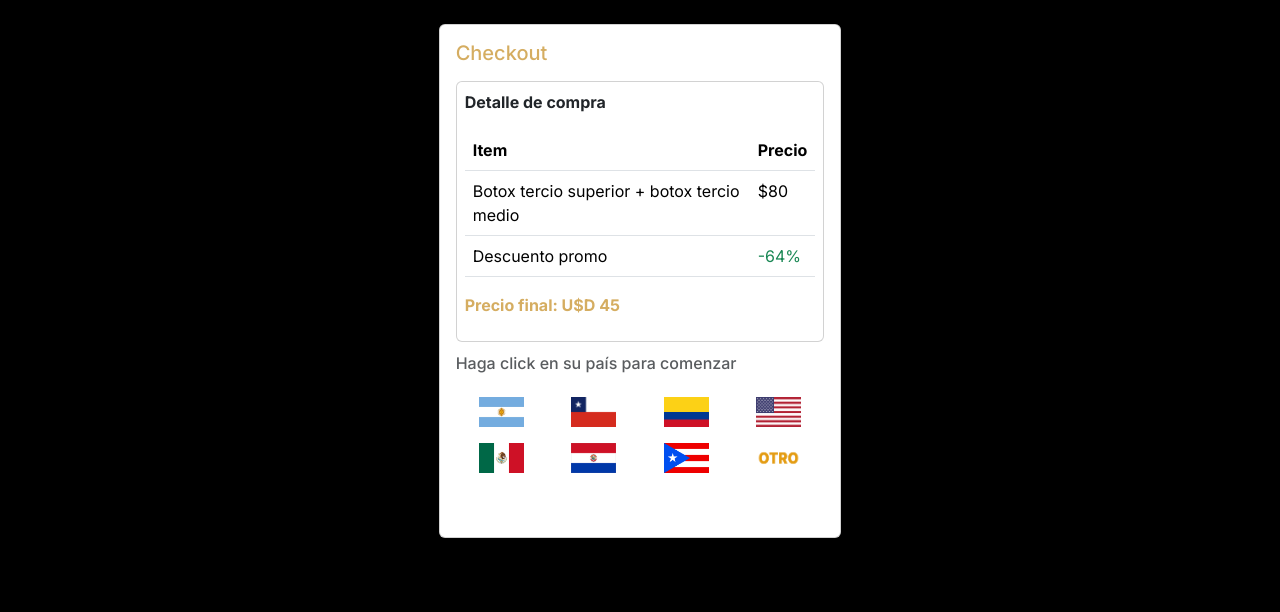
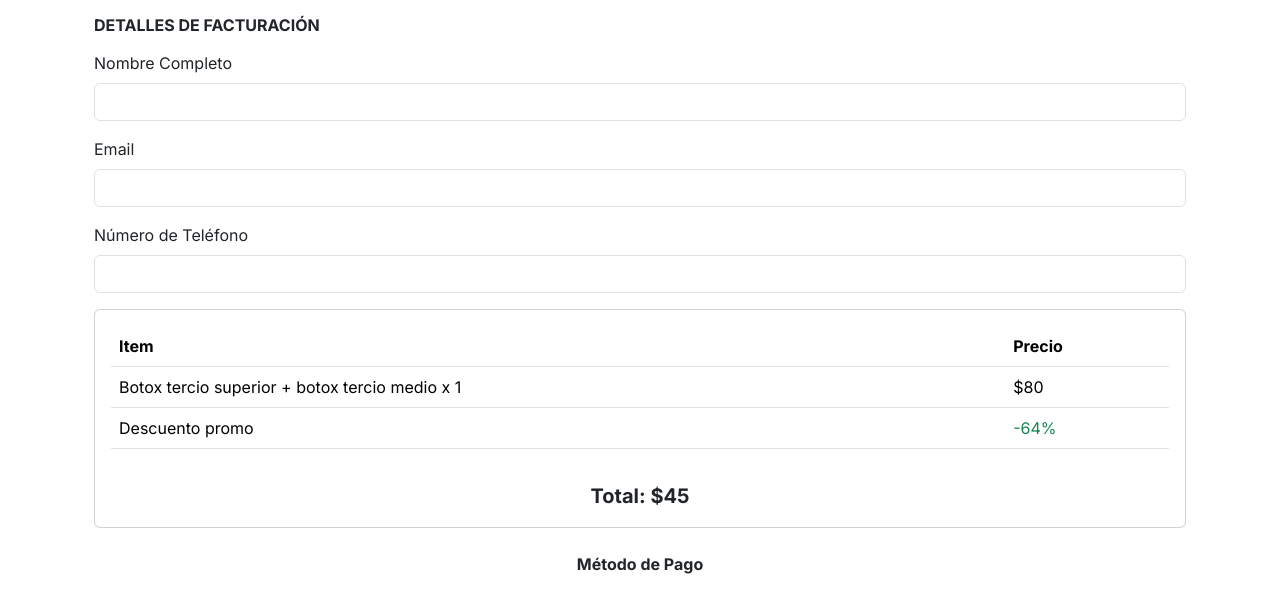
Before and after one commit to enzoaf99/jaim-inst, a Next.js app: page /shop in a window 1280 px wide. Shown: the top 612 px of the page. Built offline with nearby package versions, Linux system fonts and the light colour scheme.

Commit message:
paypal finished

```diff
--- a/package.json
+++ b/package.json
@@ -9,6 +9,7 @@
     "lint": "next lint"
   },
   "dependencies": {
+    "@emailjs/browser": "^3.12.1",
     "@paypal/checkout-server-sdk": "^1.0.3",
     "@paypal/react-paypal-js": "^8.1.3",
     "bootstrap": "^5.3.2",
--- a/src/app/shop/page.jsx
+++ b/src/app/shop/page.jsx
@@ -1,24 +1,108 @@
 "use client"
-import {useState} from 'react';
-import Image from 'next/image';
-import "../shop/style.css"
-import Paypal from "@/src/component/shop/Paypal";
+import {useEffect, useState} from 'react';
+import emailjs from '@emailjs/browser';
+import {PayPalScriptProvider, PayPalButtons} from '@paypal/react-paypal-js';
+
+const paypalclientid = process.env.NEXT_PUBLIC_PAYPAL_CLIENT_ID;
+const emailServiceId = process.env.NEXT_PUBLIC_EMAIL_SERVICE_ID;
+const emailTemplateId = process.env.NEXT_PUBLIC_EMAIL_TEMPLATE_ID;
+const emialPublicKey = process.env.NEXT_PUBLIC_EMAIL_PUBLIC_KEY;
 
 export default function Shop() {
-    const [selectedCountry, setSelectedCountry] = useState(null);
+    const [billingInfo, setBillingInfo] = useState({
+        fullName: "",
+        email: "",
+        phoneNumber: "",
+    });
 
-    const handleCountryClick = (country) => {
-        setSelectedCountry(country);
+    const [paymentApproved, setPaymentApproved] = useState(false);
+
+    const handleInputChange = (e) => {
+        const {name, value} = e.target;
+        setBillingInfo((prevInfo) => ({
+            ...prevInfo,
+            [name]: value,
+        }));
+        console.log(billingInfo)
     };
+
+    useEffect(() => {
+        if (paymentApproved) {
+            const templateParams = {
+                user_name: billingInfo.fullName,
+                user_email: billingInfo.email,
+                user_phone: billingInfo.phoneNumber,
+                message: `¡Hola ${billingInfo.fullName}!\n\nTu pago ha sido aprobado. Gracias por tu compra.`,
+            };
+
+            emailjs
+                .send(
+                    emailServiceId,
+                    emailTemplateId,
+                    templateParams,
+                    emialPublicKey
+                )
+                .then((response) => {
+                    console.log('Correo electrónico enviado con éxito:', response);
+                    // Redirige a la URL de WhatsApp después de completar todo el proceso
+                    window.location.href = 'https://api.whatsapp.com/send?phone=5491160573504&text=Hola,%20acabo%20de%20adquirir%20el%20curso%20de%20promo%20de%20BOTOX!';
+                })
+                .catch((error) => {
+                    console.error('Error al enviar el correo electrónico:', error);
+                });
+        }
+    }, [paymentApproved, billingInfo]);
 
     return (
         <>
-            <div className={'container col-12 col-md-6 col-lg-4 pt-4'}>
-                <div className="card">
-                    <div className="card-body">
-                        <h5 className="card-title text-jaim">Checkout</h5>
-                        <div className={"card p-2 mt-3"}>
-                            <p className={"fw-bolder"}>Detalle de compra</p>
+            <div className={'container pt-3 ps-4 pe-4'}>
+                <h4 className={"fw-bold text-uppercase fs-6"}>Detalles de facturación</h4>
+
+                {/* Campos adicionales */}
+                <div className={"mt-3"}>
+                    <label htmlFor="fullName" className="form-label">
+                        Nombre Completo
+                    </label>
+                    <input
+                        type="text"
+                        className="form-control"
+                        id="fullName"
+                        name="fullName"
+                        value={billingInfo.fullName}
+                        onChange={handleInputChange}
+                    />
+                </div>
+
+                <div className={"mt-3"}>
+                    <label htmlFor="email" className="form-label">
+                        Email
+                    </label>
+                    <input
+                        type="email"
+                        className="form-control"
+                        id="email"
+                        name="email"
+                        value={billingInfo.email}
+                        onChange={handleInputChange}
+                    />
+                </div>
+
+                <div className={"mt-3"}>
+                    <label htmlFor="phoneNumber" className="form-label">
+                        Número de Teléfono
+                    </label>
+                    <input
+                        type="tel"
+                        className="form-control"
+                        id="phoneNumber"
+                        name="phoneNumber"
+                        value={billingInfo.phoneNumber}
+                        onChange={handleInputChange}
+                    />
+                </div>
+
+                <div className={"card mt-3"}>
+                    <div className={"card-body"}>
                         <table className="table">
                             <thead>
                             <tr>
@@ -28,7 +112,7 @@ export default function Shop() {
                             </thead>
                             <tbody>
                             <tr>
-                                    <td>Botox tercio superior + botox tercio medio</td>
+                                <td>Botox tercio superior + botox tercio medio x 1</td>
                                 <td>$80</td>
                             </tr>
                             <tr>
@@ -37,109 +121,41 @@ export default function Shop() {
                             </tr>
                             </tbody>
                         </table>
-                            <p className={"text-jaim fw-bolder"}>Precio final: U$D 45</p>
                     </div>
-                        <h6 className="card-subtitle mb-2 text-body-secondary pt-3">
-                            Haga click en su país para comenzar
-                        </h6>
-                        <div className={'row justify-content-center'}>
-                            <div className={"col-12 pt-3"}>
-                                <div className={"d-flex justify-content-around"}>
-                                    <a
-                                        href="#"
-                                        onClick={() => handleCountryClick('arg')}
-                                        className={selectedCountry === 'arg' ? 'selected' : ''}
-                                    >
-                                        <Image src={'/images/country/arg.jpg'} alt={'Arg'} width={'45'} height={'30'}/>
-                                    </a>
+                    <p className={"fw-bolder fs-5 text-center text-jaim"}>Total: $45</p>
+                </div>
 
-                                    <a
-                                        href="#"
-                                        onClick={() => handleCountryClick('chl')}
-                                        className={selectedCountry === 'chl' ? 'selected' : ''}
-                                    >
-                                        <Image src={'/images/country/chile.png'} alt={'Chl'} width={'45'}
-                                               height={'30'}/>
-                                    </a>
-
-                                    <a
-                                        href="#"
-                                        onClick={() => handleCountryClick('col')}
-                                        className={selectedCountry === 'col' ? 'selected' : ''}
-                                    >
-                                        <Image src={'/images/country/col.png'} alt={'Col'} width={'45'} height={'30'}/>
-                                    </a>
-
-                                    <a
-                                        href="#"
-                                        onClick={() => handleCountryClick('eeuu')}
-                                        className={selectedCountry === 'eeuu' ? 'selected' : ''}
-                                    >
-                                        <Image src={'/images/country/eeuu.webp'} alt={'EEUU'} width={'45'}
-                                               height={'30'}/>
-                                    </a>
-                                </div>
-                            </div>
-                            <div className={"col-12 pt-3"}>
-                                <div className={"d-flex justify-content-around"}>
-                                    <a
-                                        href="#"
-                                        onClick={() => handleCountryClick('mex')}
-                                        className={selectedCountry === 'mex' ? 'selected' : ''}
-                                    >
-                                        <Image src={'/images/country/mex.png'} alt={'Mex'} width={'45'} height={'30'}/>
-                                    </a>
-
-                                    <a
-                                        href="#"
-                                        onClick={() => handleCountryClick('par')}
-                                        className={selectedCountry === 'par' ? 'selected' : ''}
-                                    >
-                                        <Image src={'/images/country/par.png'} alt={'Par'} width={'45'} height={'30'}/>
-                                    </a>
-
-                                    <a
-                                        href="#"
-                                        onClick={() => handleCountryClick('pr')}
-                                        className={selectedCountry === 'pr' ? 'selected' : ''}
-                                    >
-                                        <Image src={'/images/country/pr.png'} alt={'Puerto Rico'} width={'45'}
-                                               height={'30'}/>
-                                    </a>
-
-                                    <a
-                                        href="#"
-                                        onClick={() => handleCountryClick('otro')}
-                                        className={selectedCountry === 'otro' ? 'selected' : ''}
-                                    >
-                                        <Image src={'/images/country/otro.png'} alt={'Otro'} width={'45'}
-                                               height={'30'}/>
-                                    </a>
+                <div className={"d-flex justify-content-around text-center p-4"}>
+                    <div>
+                        <p className={"fw-bolder pb-1"}>
+                            Método de Pago
+                        </p>
+                        <PayPalScriptProvider options={{clientId: paypalclientid}}>
+                            <PayPalButtons
+                                style={{color: "blue"}}
+                                createOrder={async () => {
+                                    const res = await fetch("/api/checkout", {
+                                        method: "POST",
+                                    });
+                                    const order = await res.json();
+                                    console.log(order);
+                                    return order.id;
+                                }}
+                                onApprove={(data, actions) => {
+                                    setPaymentApproved(true); // Marca el pago como aprobado
+                                    actions.order.capture();
+                                    console.log('APROVADO');
+                                    console.log(data);
+                                }}
+                                onCancel={(data) => {
+                                    console.log("COMPRA CANCELADA");
+                                    console.log(data);
+                                }}
+                            />
+                        </PayPalScriptProvider>
                     </div>
                 </div>
             </div>
-
-                        <div className={"d-flex justify-content-around text-center p-4"}>
-                            <div style={{display: selectedCountry ? 'block' : 'none'}}>
-                                <p className={"fw-bolder pb-1"}>
-                                    Metodo de pago
-                                </p>
-                                <Paypal/>
-                            </div>
-                        </div>
-                    </div>
-                </div>
-            </div>
-
-            <style jsx>{`
-                a {
-                    filter: grayscale(${selectedCountry ? '100%' : '0%'});
-                }
-
-                a.selected {
-                    filter: grayscale(0%);
-                }
-            `}</style>
         </>
     );
 }
--- a/src/app/shop/style.css
+++ b/src/app/shop/style.css
@@ -1,6 +1,6 @@
 body{
-    background: black;
+    background: white;
 }
 .text-jaim {
-    color: #d5ad61;
+    color: #666666;
 }
--- a/src/component/shop/Paypal.jsx
+++ /dev/null
@@ -1,36 +0,0 @@
-import {PayPalScriptProvider, PayPalButtons} from "@paypal/react-paypal-js";
-
-const paypalclientid = process.env.NEXT_PUBLIC_PAYPAL_CLIENT_ID
-export default function Paypal() {
-    return (
-        <>
-            <PayPalScriptProvider options={{
-                clientId: paypalclientid
-            }}>
-                <PayPalButtons
-                    style={{
-                        color: "blue",
-                        layout: "horizontal"
-                    }}
-                    createOrder={async ()=>{
-                        const res = await fetch("/api/checkout", {
-                            method: "POST"
-                        })
-                        const order = await res.json()
-                        console.log(order)
-                        return order.id
-                    }}
-                    onApprove={(data, actions) =>{
-                        actions.order.capture()
-                        console.log("APROVADO")
-                        console.log(data)
-                    }}
-                    onCancel={(data)=>{
-                        console.log("COMPRA CANCELADA")
-                        console.log(data)
-                    }}
-                />
-            </PayPalScriptProvider>
-        </>
-    )
-}
```
Also changed, not shown: 2 other files (tests, documents, lock files or other folders). Lines whose indentation alone changed are shown as unchanged.
